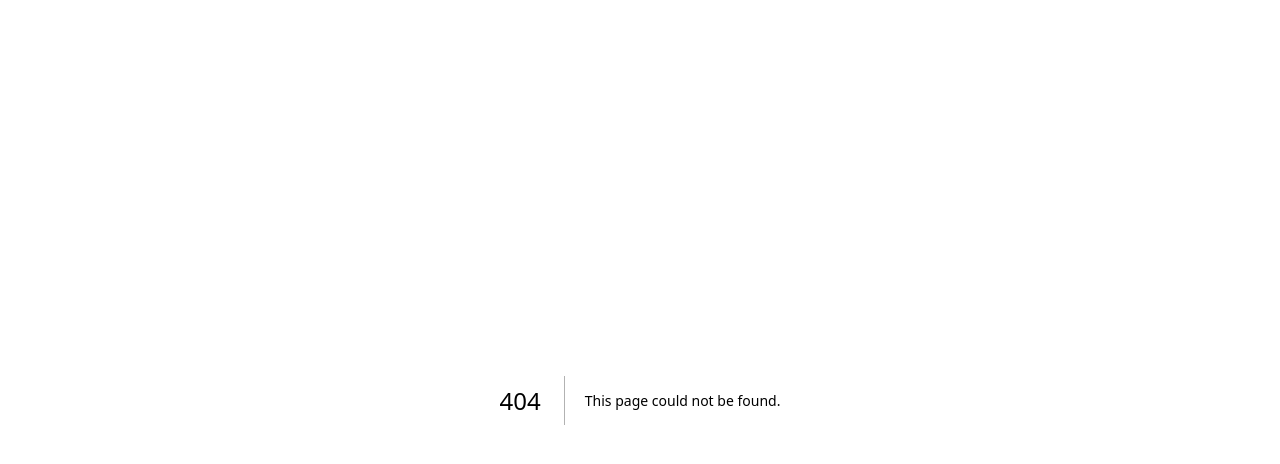
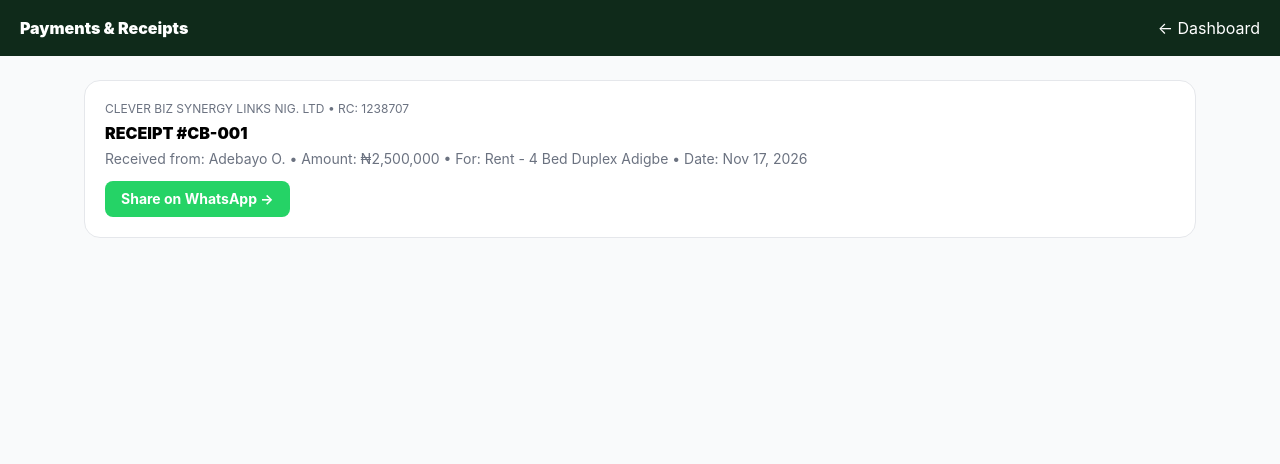
Before and after one commit to Habeebullahi7/CleverBiz-Synergy, a Next.js app: page /payments in a window 1280 px wide. Before the commit this address had no page. Shown: the top 464 px of the page. Built offline with nearby package versions, Linux system fonts and the light colour scheme.

Commit message:
Add Payments page with receipt details

```diff
--- /dev/null
+++ b/app/payments/page.tsx
@@ -0,0 +1,11 @@
+import Link from "next/link";
+export default function Payments() {
+  return (
+    <div className="min-h-screen bg-gray-50">
+      <header className="bg-[#0F2A1A] text-white px-5 py-4 flex justify-between"><p className="font-black">Payments & Receipts</p><Link href="/dashboard">← Dashboard</Link></header>
+      <div className="max-w-6xl mx-auto px-5 py-6">
+        <div className="bg-white border rounded-2xl p-5"><p className="text-xs text-gray-500">CLEVER BIZ SYNERGY LINKS NIG. LTD • RC: 1238707</p><p className="font-black mt-1">RECEIPT #CB-001</p><p className="text-sm text-gray-500 mt-1">Received from: Adebayo O. • Amount: ₦2,500,000 • For: Rent - 4 Bed Duplex Adigbe • Date: Nov 17, 2026</p><button className="bg-[#25D366] text-white font-bold px-4 py-2 rounded-lg mt-3 text-sm">Share on WhatsApp →</button></div>
+      </div>
+    </div>
+  );
+}
```
